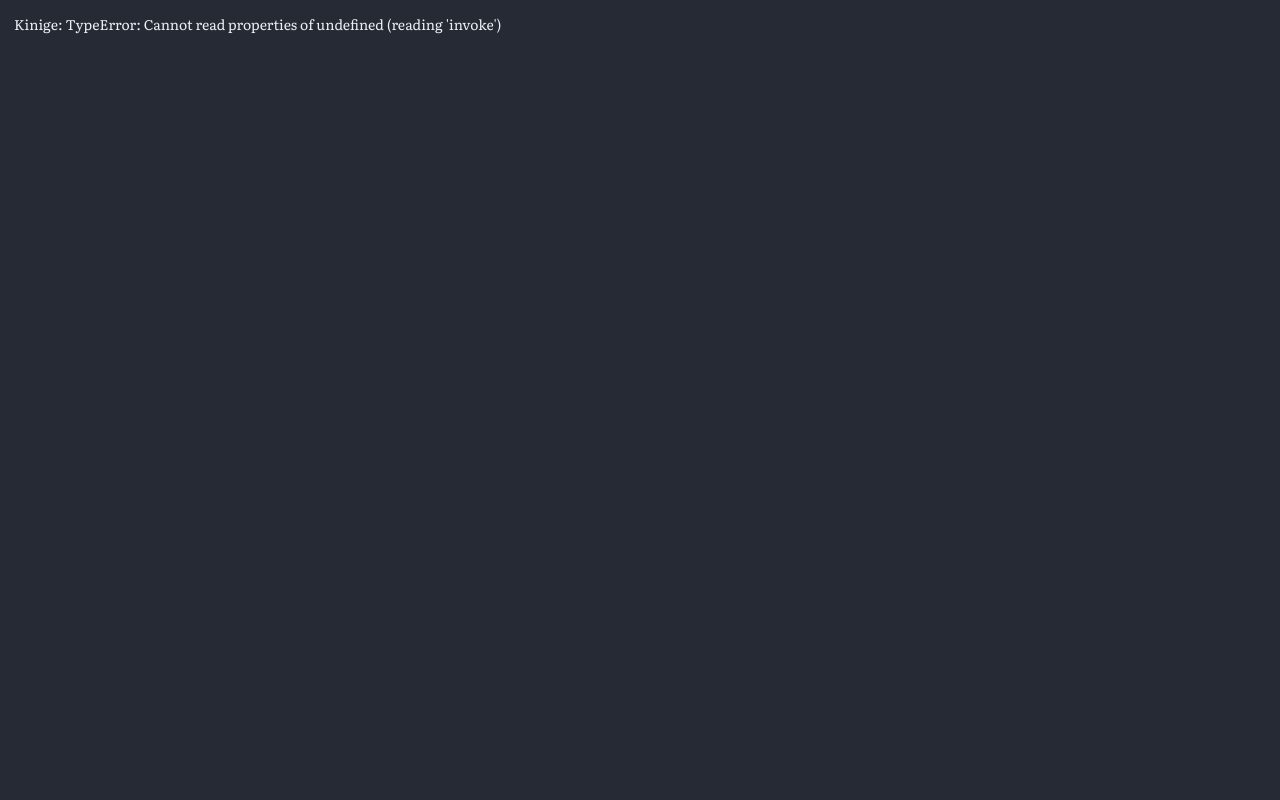
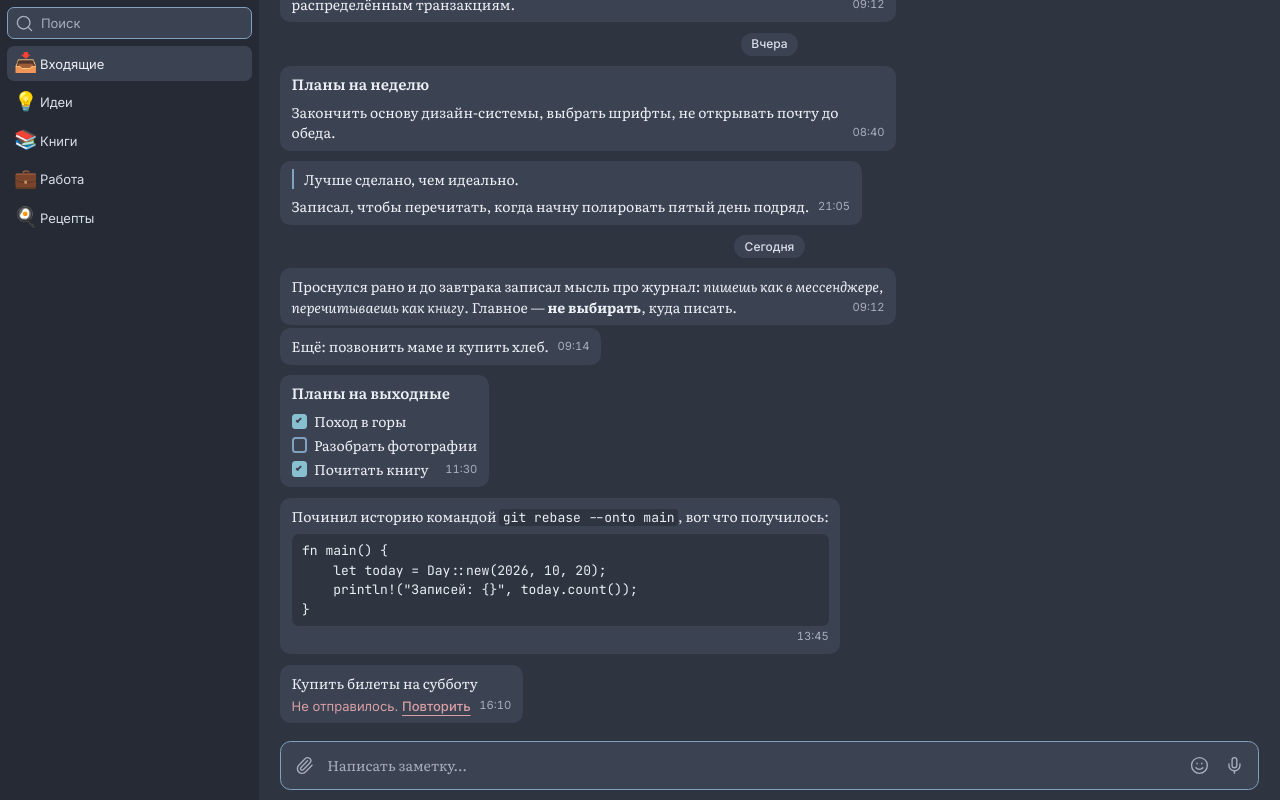
Before and after one commit to savvinovan/kinige, a React (Vite) app in the folder web/: page / in a window 1280 px wide. Built offline with nearby package versions, Linux system fonts and the light colour scheme.

Commit message:
D1: temporary main window screen in the app on MockApi

```diff
--- a/web/src/main.tsx
+++ b/web/src/main.tsx
@@ -1,15 +1,16 @@
 import { StrictMode } from "react";
 import { createRoot } from "react-dom/client";
-import { EmptyWindow } from "./EmptyWindow";
-import { TauriApi } from "./api/TauriApi";
+import { MockApi } from "./api/MockApi";
 import "./app.css";
+import { MainWindow } from "./ui/screens/MainWindow";
 
-const api = new TauriApi();
+// ВРЕМЕННО (слайс D1): главное окно на данных MockApi, чтобы увидеть дизайн в настоящем окне Tauri.
+// Слайс 1 заменяет его настоящим экраном на TauriApi (команды Rust); EmptyWindow остался как каркас слайса 0.
 const root = document.getElementById("root");
 if (!root) throw new Error("нет элемента #root");
 
 createRoot(root).render(
   <StrictMode>
-    <EmptyWindow api={api} />
+    <MainWindow api={new MockApi()} />
   </StrictMode>,
 );
```
